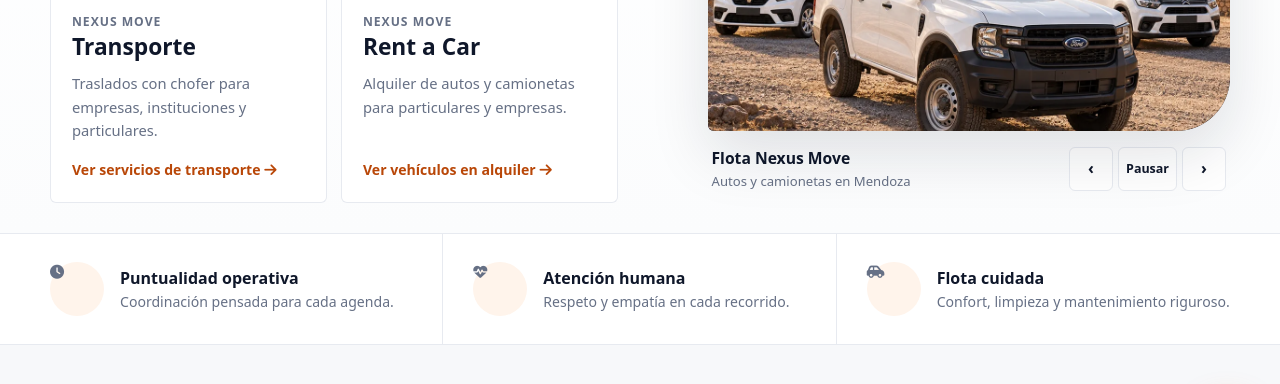
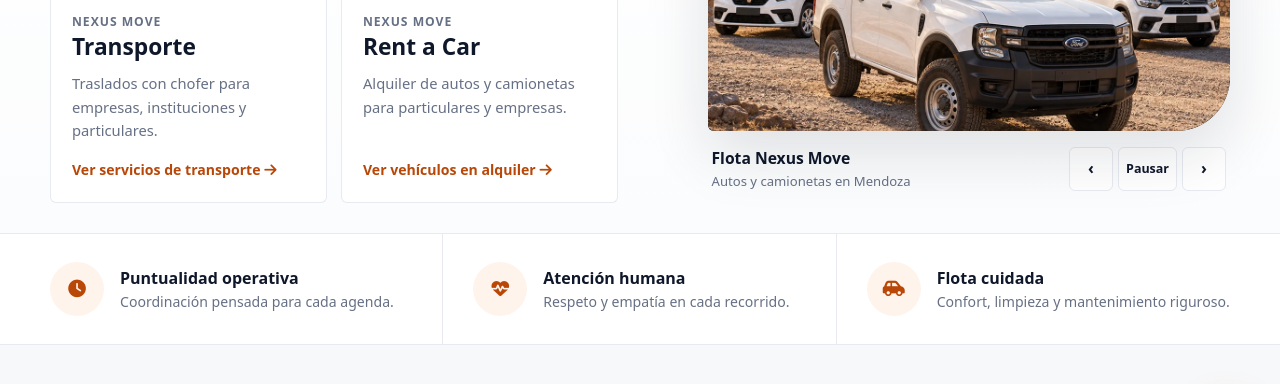
Before and after one commit to nexusmove/Nexus-Move, a plain HTML site: page index.html in a window 1280 px wide. Shown: the part 330-714 px from the top of the page. Drawn offline with Linux system fonts and the light colour scheme.

Commit message:
Centra los íconos de los compromisos de servicio

```diff
--- a/css/home.css
+++ b/css/home.css
@@ -105,9 +105,9 @@ main [id] { scroll-margin-top: 100px; }
 .proof-item { display: grid; grid-template-columns: 54px 1fr; gap: 16px; align-items: center; padding: 28px 30px; border-right: 1px solid var(--line); }
 .proof-item:first-child { padding-left: 0; }
 .proof-item:last-child { border-right: 0; padding-right: 0; }
-.proof-icon { display: grid; place-items: center; width: 54px; height: 54px; color: var(--orange); background: #fff4eb; border-radius: 50%; font-size: 1.1rem; }
+.proof-icon { display: grid; place-items: center; width: 54px; height: 54px; color: var(--orange-text); background: #fff4eb; border-radius: 50%; font-size: 1.1rem; }
 .proof-item strong { display: block; color: var(--blue); font-size: 1rem; }
-.proof-item span { display: block; color: var(--muted); font-size: 0.88rem; line-height: 1.4; }
+.proof-item > div > span { display: block; color: var(--muted); font-size: 0.88rem; line-height: 1.4; }
 
 .services { background: var(--surface); }
 .section-head { display: flex; align-items: end; justify-content: space-between; gap: 32px; margin-bottom: 50px; }
--- a/index.html
+++ b/index.html
@@ -8,7 +8,7 @@
     <title>Nexus Move | Transporte y Rent a Car en Mendoza</title>
     <link rel="stylesheet" href="css/icons.css">
     <link rel="stylesheet" href="css/navigation.css">
-    <link rel="stylesheet" href="css/home.css?v=nosotros-original">
+    <link rel="stylesheet" href="css/home.css?v=iconos-centrados">
     <link rel="stylesheet" href="css/rental-content.css?v=nosotros">
 </head>
 <body>
```
